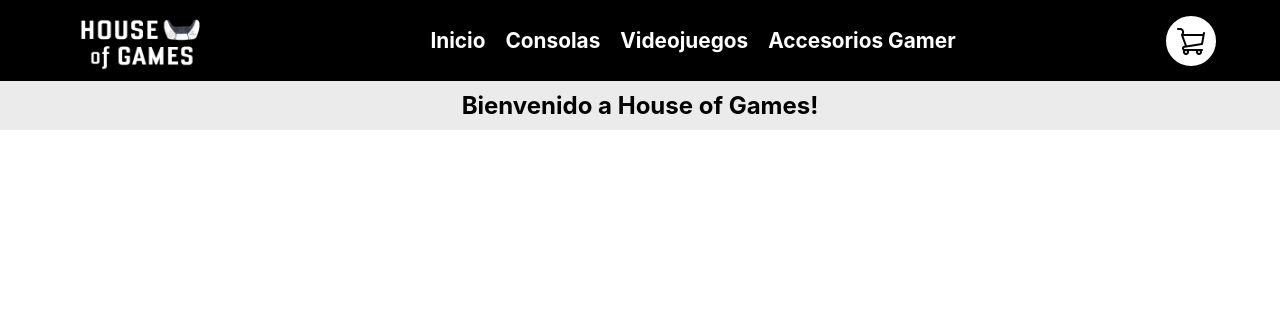
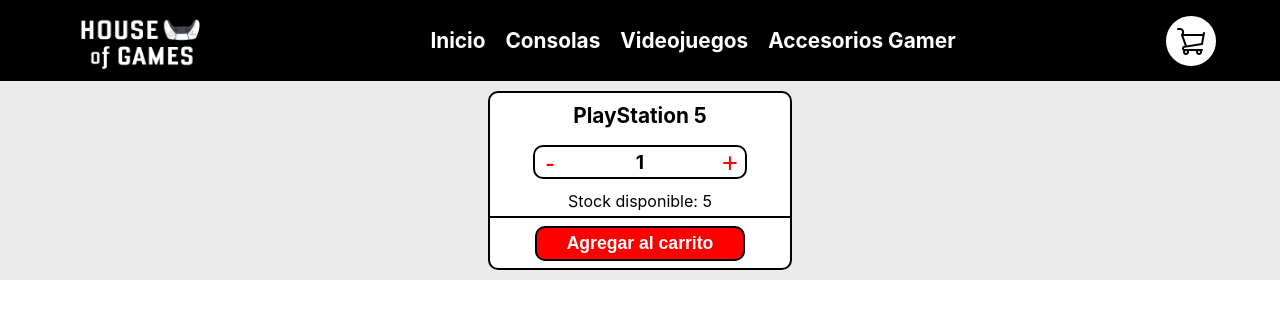
Before and after one commit to GonzaBertinat/houseofgames-bertinat, a React (Create React App) app: page / in a window 1280 px wide. Shown: the top 318 px of the page. Built offline with nearby package versions, Linux system fonts and the light colour scheme.

Commit message:
Desafío 4: Contador con botón

```diff
--- a/src/App.jsx
+++ b/src/App.jsx
@@ -1,4 +1,3 @@
-import logo from './logo.svg';
 import './App.css';
 import NavBar from './components/NavBar/NavBar';
 import ItemListContainer from './components/ItemListContainer/ItemListContainer';
@@ -10,7 +9,7 @@
         <NavBar />
       </header>
       <main>
-        <ItemListContainer greeting="Bienvenido a House of Games!" />
+        <ItemListContainer />
       </main>
       <footer></footer>
     </div>
--- /dev/null
+++ b/src/components/ItemCount/ItemCount.css
@@ -0,0 +1,86 @@
+.item-count {
+    background-color: white;
+    border: 2px solid black;
+    border-radius: 10px;
+    height: 175px;
+    width: 300px;
+}
+
+.item-count__product {
+    align-items: center;
+    border-bottom: 2px solid black;
+    display: flex;
+    flex-direction: column;
+    height: 70%;
+    justify-content: space-between;
+}
+
+.item-count__title {
+    font-size: 1.3rem;
+    padding: 10px;
+    text-align: center;
+}
+
+.item-count__controlls {
+    align-items: center;
+    border: 2px solid black;
+    border-radius: 10px;
+    display: flex;
+    justify-content: space-between;
+    width: 70%;
+}
+
+.item-count__controlls button {
+    background-color: white;
+    border: none;
+    border-radius: 100%;
+    color: red;
+    font-size: 1.7rem;
+    height: 30px;
+    width: 30px;
+}
+
+.item-count__controlls span {
+    font-size: 1.2rem;
+    font-weight: bold;
+}
+
+.item-count__stock {
+    padding: 5px 0;
+}
+
+.item-count__stock span {
+    font-size: 1rem;
+}
+
+.item-count__add {
+    align-items: center;
+    display: flex;
+    flex-direction: column;
+    height: 30%;
+    justify-content: center;
+}
+
+.item-count__add button {
+    border: 2px solid black;
+    border-radius: 10px;
+    color: white;
+    font-size: 1.1rem;
+    font-weight: bold;
+    padding: 5px;
+    width: 70%;
+}
+
+.item-count__add-enabled {
+    background-color: red;
+    cursor: pointer;
+}
+
+.item-count__add-enabled:hover {
+    transform: scale(1.05);
+}
+
+.item-count__add-disabled {
+    background-color: rgb(229, 127, 127);
+    cursor: not-allowed;
+}
--- /dev/null
+++ b/src/components/ItemCount/ItemCount.jsx
@@ -0,0 +1,43 @@
+import React, { useState, useEffect } from 'react';
+import './ItemCount.css';
+
+const ItemCount = ({ stock, initial, onAdd }) => {
+
+    const stockAvailable = stock > 0;
+
+    const increaseCount = () => {
+        if(count < stock){
+            setCount(count + 1);
+        }
+    }
+
+    const decreaseCount = () => {
+        if(count > 1){
+            setCount(count - 1);
+        }
+    }
+
+    const [count,setCount] = useState(initial);
+
+    return (
+    <div className='item-count'>
+        <div className='item-count__product'>
+            <h3 className='item-count__title'>PlayStation 5</h3>
+            <div className='item-count__controlls'>
+                <button onClick={decreaseCount}>-</button>
+                <span>{count}</span>
+                <button onClick={increaseCount}>+</button>
+            </div>
+            <div className='item-count__stock'>
+                <span>Stock disponible: {stock}</span>
+            </div>
+        </div>
+        <div className='item-count__add'>
+            <button className={stockAvailable ? 'item-count__add-enabled' : 'item-count__add-disabled'}
+                    onClick={() => {onAdd(count)}}
+                    disabled={!stockAvailable}>Agregar al carrito</button>
+        </div>
+    </div>);
+}
+
+export default ItemCount;
--- a/src/components/ItemListContainer/ItemListContainer.css
+++ b/src/components/ItemListContainer/ItemListContainer.css
@@ -1,8 +1,6 @@
 .item-list-container {
     background-color: #ebebeb;
+    display: flex;
+    justify-content: center;
+    padding: 10px;
 }
-
-.item-list-container__greeting {
-    padding-top: 10px;
-    padding-bottom: 10px;
-}
--- a/src/components/ItemListContainer/ItemListContainer.jsx
+++ b/src/components/ItemListContainer/ItemListContainer.jsx
@@ -1,12 +1,18 @@
 import React from 'react'
+import ItemCount from '../ItemCount/ItemCount';
 import './ItemListContainer.css'
 
-const ItemListContainer = ({ greeting }) => {
+const onAdd = (count) => {
+    console.log(`La cantidad seleccionada es ${count}`);
+}
+
+const ItemListContainer = () => {
     return (
         <section className='item-list-container'>
-            <h1 className='item-list-container__greeting'>{greeting}</h1>
+            <ItemCount stock={5} initial={1} onAdd={onAdd} />
         </section>
     );
 }
 
+
 export default ItemListContainer;
```
